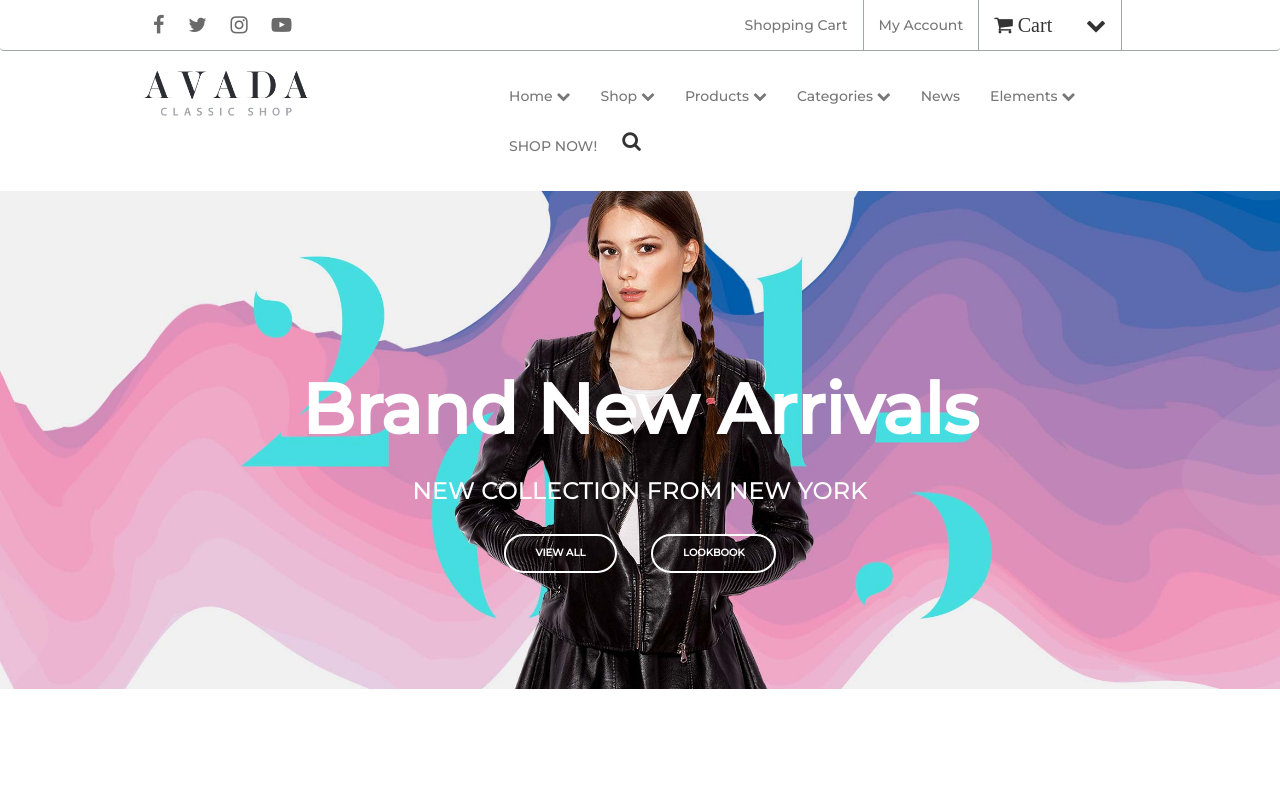
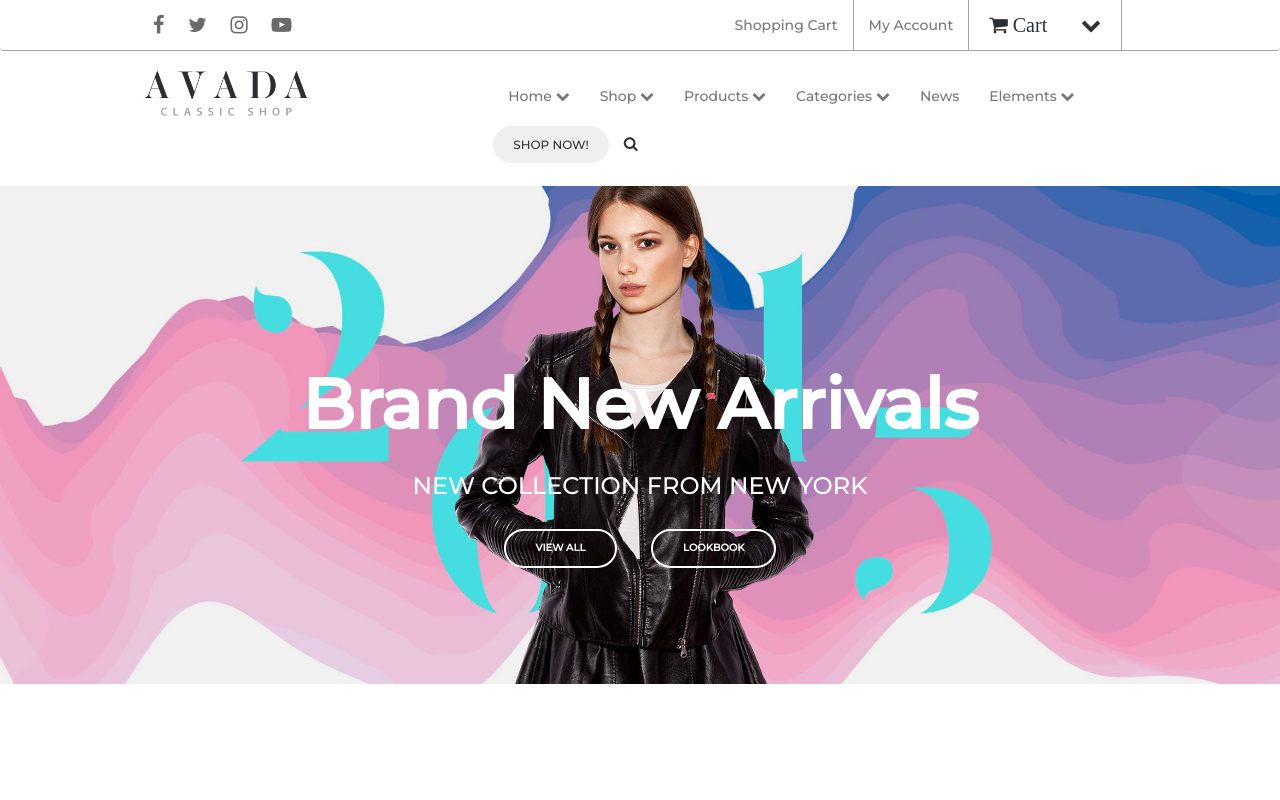
Before and after one commit to edoardoascanio/proj-html-vuejs, a website: page index.html in a window 1280 px wide. Shown: the top 800 px of the page. Drawn offline with nearby package versions, Linux system fonts and the light colour scheme.

```diff
--- a/index.html
+++ b/index.html
@@ -60,13 +60,15 @@
                             <a href="el.link" v-if="el.link">{{el.text}}</a>
 
                             <span v-else-if="el.icon">
-                                <i class="fa " :class="el.icon">{{el.text}}</i>
+                                <a href="">
+                                    <i class="fa " :class="el.icon">{{el.text}}</i>
+                                </a>
                                 <i class="fa fa-chevron-down"></i>
                             </span>
+
+
                         </li>
                     </ul>
-
-
                 </div>
             </nav>
 
@@ -80,15 +82,17 @@
                         <ul class="nav navbar-nav navbar-right">
                             <li v-for="el in navbarLinks">
                                 <a href="el.link" v-if="el.link">{{el.text}} <i v-if="el.dropdown"
-                                        class="fa fa-chevron-down"></i></a>
+                                        class="fa fa-chevron-down"></i>
+                                    </a>
 
                                 <span v-else-if="el.icon" id="search">
                                     <i class="fa " :class="el.icon"></i>
                                 </span>
+
+                                <span><button v-if="el.button">SHOP NOW!</button></span>
                             </li>
                         </ul>
                     </div>
-
                 </nav>
             </div>
 
--- a/partials/_header.scss
+++ b/partials/_header.scss
@@ -12,6 +12,11 @@
     }
 
     span{
+        padding: 0 $size;
+        a{
+          color: $titleColor;
+        }
+
         i{
             font-size:  $size * 4;
             margin:  $size * 3;
@@ -51,12 +56,17 @@
 
     span{
         i{
-            font-size:  $size * 4;
-            margin:  $size * 2;
+            font-size: $size * 3;
+            margin:  $size * 3;
 
             &:hover{
                 color: $greyDecoration;
             }
         }
     }
+
+    button{
+        @include blueBtn;
+        margin-top: $size;
+    }
 }
--- a/partials/_hero.scss
+++ b/partials/_hero.scss
@@ -18,16 +18,6 @@
     }
 
     button{
-        padding: $size * 2  $size * 6;
-        background-color: transparent;
-        border: 2px solid $whitetext;
-        border-radius: $size * 4;
-        margin-bottom: $size * 20;
-        font-size: $size * 2;
-        font-weight: 600;
-
-        &:hover{
-            background-color: $btnHover1;
-        }
+        @include whiteBtn;
     }
 }
--- /dev/null
+++ b/partials/_mixins.scss
@@ -0,0 +1,37 @@
+@mixin blueBtn {
+    padding: $size * 2 $size * 4;
+    font-size: 12px;
+    border: none;
+    border-radius: $size * 5;
+
+    &:hover{
+        color: $whitetext;
+        background-color: $blueDecoration;
+    }
+}
+
+@mixin whiteBtn{
+    padding: $size * 2  $size * 6;
+    background-color: transparent;
+    border: 2px solid $whitetext;
+    border-radius: $size * 4;
+    margin-bottom: $size * 20;
+    font-size: $size * 2;
+    font-weight: 600;
+
+    &:hover{
+        background-color: $btnHover1;
+    }
+}
+
+@mixin squareBtn{
+    margin-top: $size * 5;
+    padding: $size * 3  $size * 8;
+    border-radius: 0;
+    font-weight: 600;
+    border: 1px solid $thirdColor;
+
+    &:hover {
+        background-color: $whitetext;
+    }
+}
--- a/partials/_section-1.scss
+++ b/partials/_section-1.scss
@@ -28,15 +28,7 @@
         }
 
         button{
-            margin-top: $size * 5;
-            padding: $size * 3  $size * 8;
-            border-radius: 0;
-            font-weight: 600;
-            border: 1px solid $thirdColor;
-
-            &:hover {
-                background-color: $whitetext;
-            }
+         @include squareBtn
         }
     }
 
--- a/script.js
+++ b/script.js
@@ -61,8 +61,9 @@
             },
 
             {
-                text: "SHOP NOW!",
-                link: "#",
+                text: "",
+                link: "",
+                button: true
             },
 
             {
--- a/src/style.scss
+++ b/src/style.scss
@@ -1,5 +1,6 @@
 @import "/partials/variables";
 @import "/partials/common";
+@import "/partials/mixins";
 @import "/partials/header";
 @import "/partials/hero";
 @import "/partials/section-1";
```
Also changed, not shown: dist/style.css.
